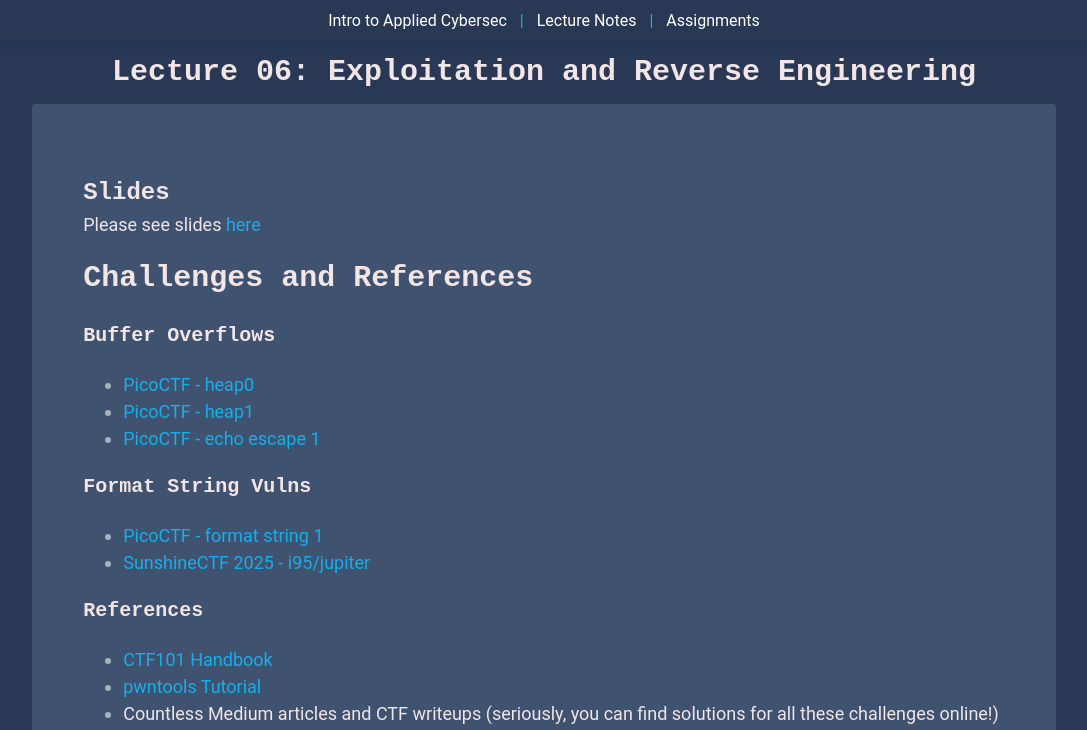
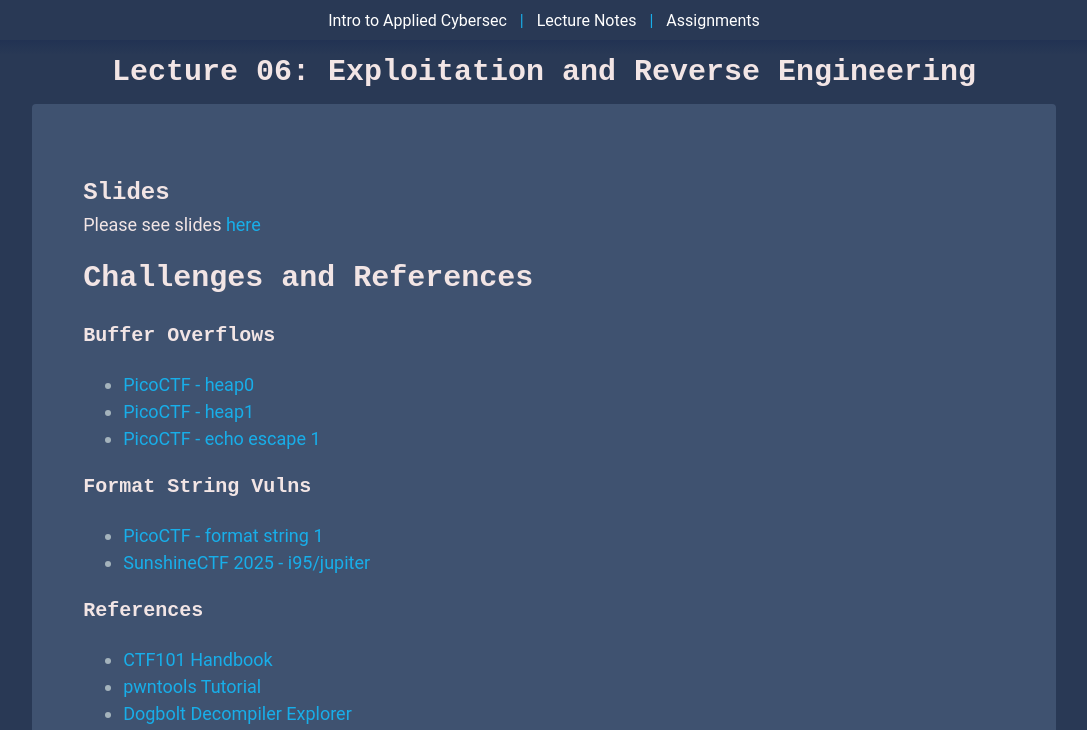
Before and after one commit to cyber-security-club-ucd/ecs198f, a Jekyll site: the page built from _notes/06.md, in a window 1280 px wide. Shown: the top 730 px of the page, without its empty margins (96-1183 px from the left). Built offline with Jekyll 4.4.1, drawn with Linux system fonts in a browser that asks for light colours.

Commit message:
Added Dogbolt to resource list

```diff
--- a/_notes/06.md
+++ b/_notes/06.md
@@ -19,6 +19,7 @@ Please see slides [here](/assets/slides/binexp.pdf)
 ### References
 - [CTF101 Handbook](https://ctf101.org/)
 - [pwntools Tutorial](https://github.com/Gallopsled/pwntools-tutorial)
+- [Dogbolt Decompiler Explorer](https://dogbolt.org/)
 - Countless Medium articles and CTF writeups (seriously, you can find solutions for all these challenges online!)
 
 # Recording
```
